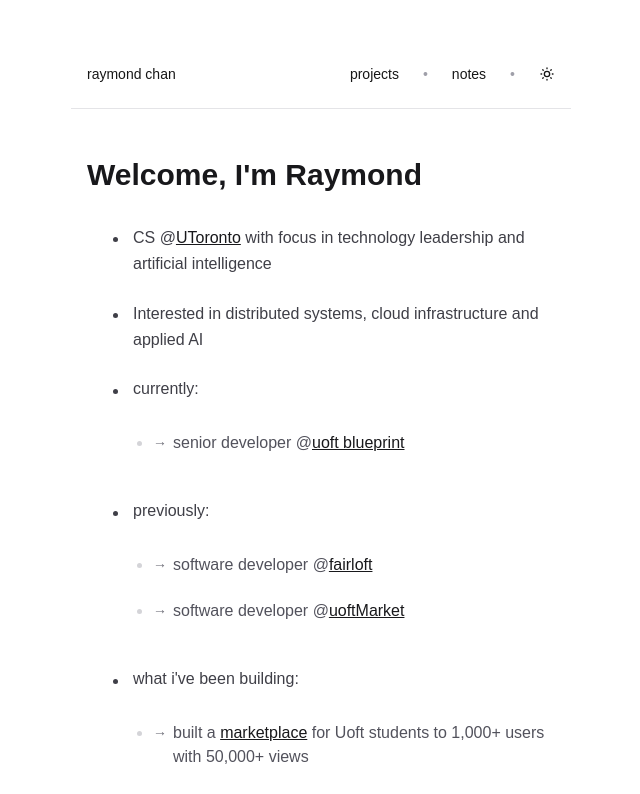
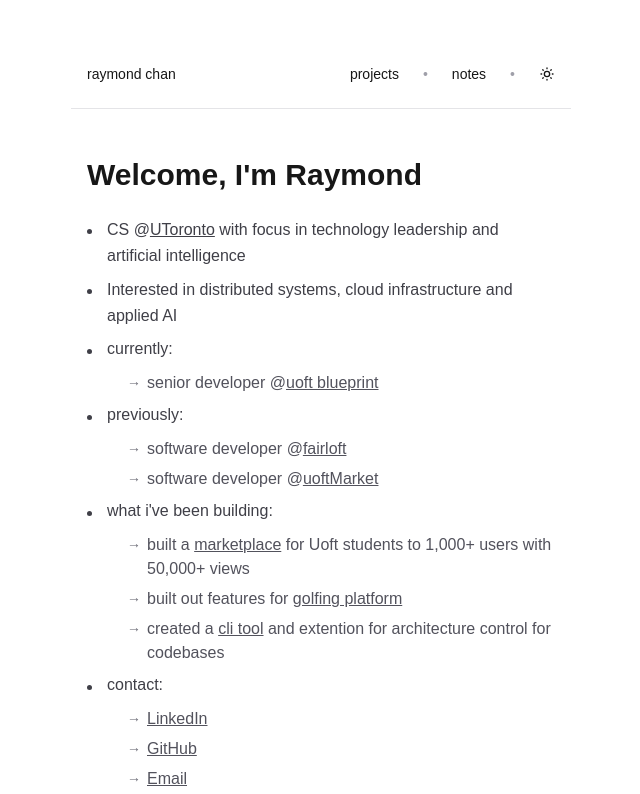
Before and after one commit to RaymondC-tech/v2, a Next.js app: page / in a window 1280 px wide. Shown: the top 794 px of the page, without its empty margins (319-959 px from the left). Built offline with nearby package versions, Linux system fonts and the light colour scheme.

Commit message:
refractor: double spacing fixed

```diff
--- a/app/layout/PageLayout.tsx
+++ b/app/layout/PageLayout.tsx
@@ -5,7 +5,7 @@ export default function PageLayout({
 }) {
   return (
     <main className="w-full md:max-w-[500px] mx-auto px-4 py-12">
-      <article className="prose prose-zinc dark:prose-invert max-w-none">
+      <article>
         {children}
       </article>
     </main>
```
